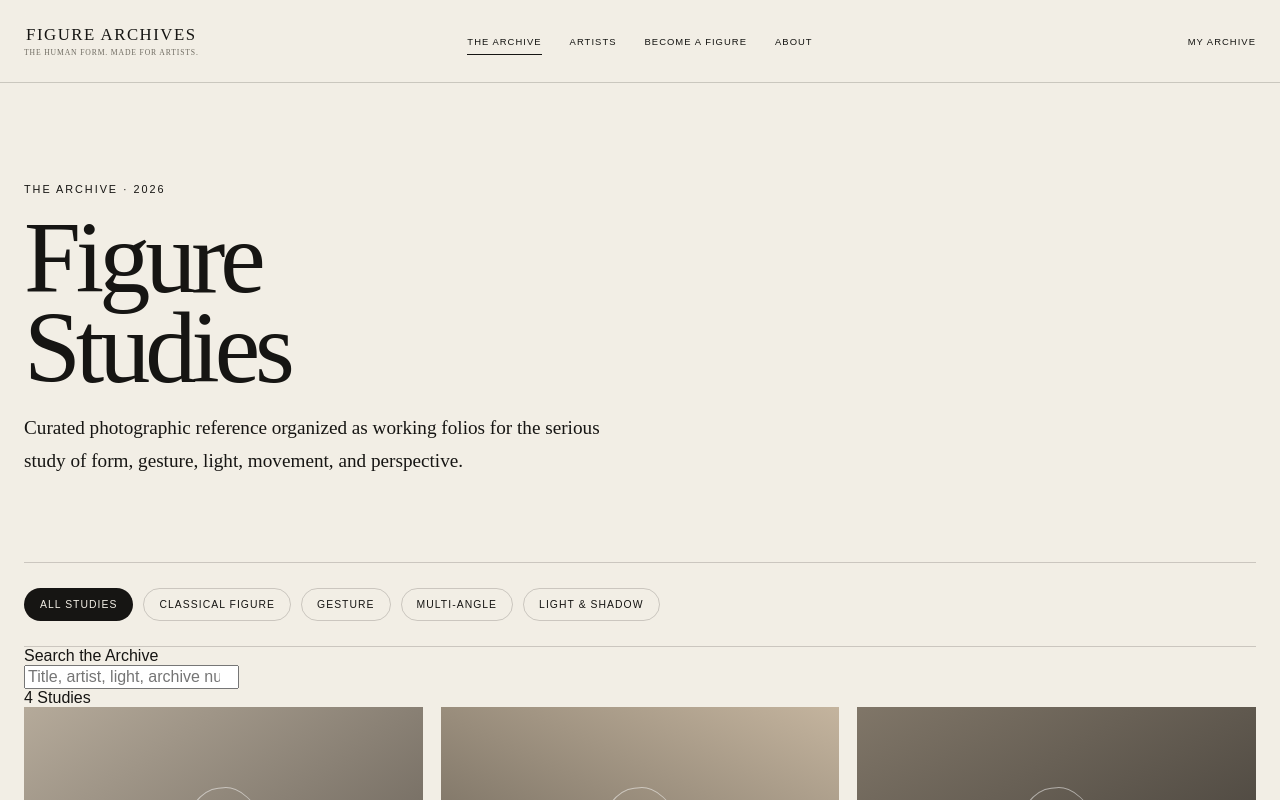
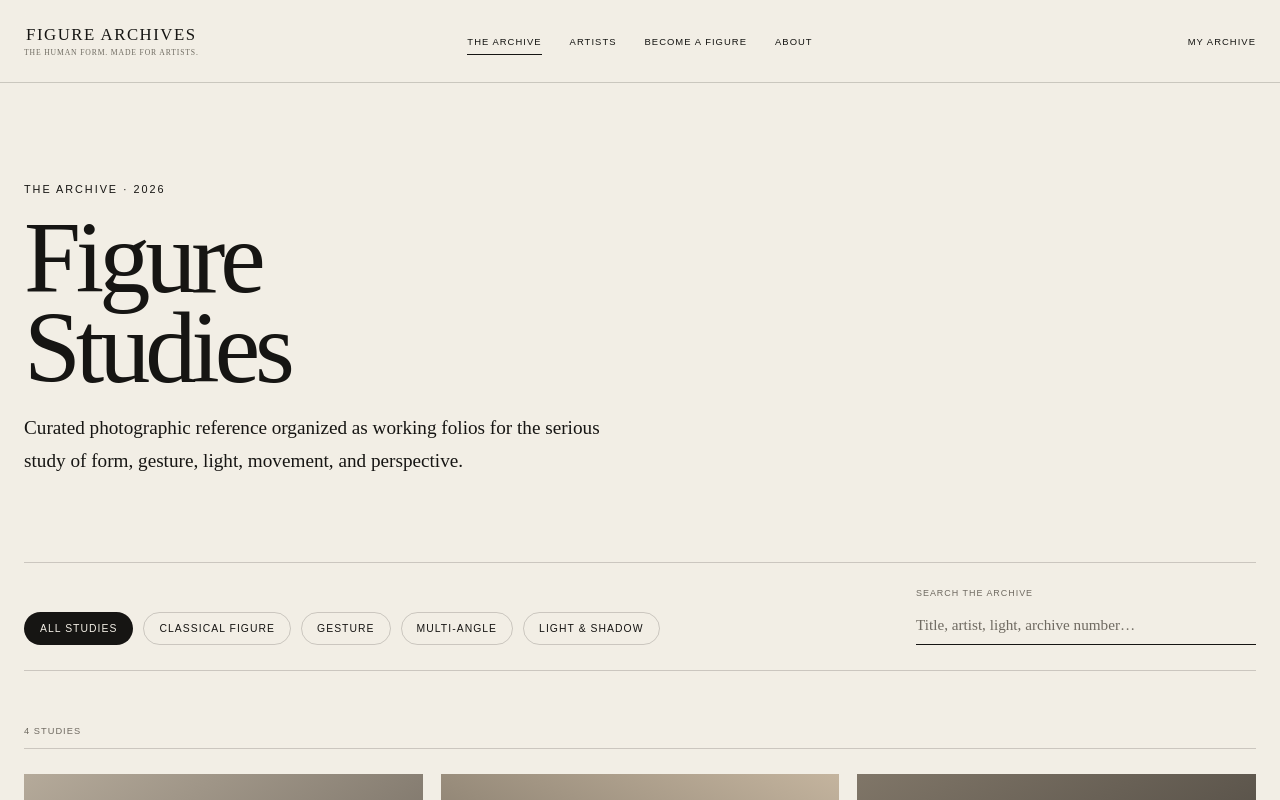
Before and after one commit to stephencefalo/figure-archives, a Next.js app: page /archive in a window 1280 px wide. Shown: the top 800 px of the page. Built offline with nearby package versions, Linux system fonts and the light colour scheme.

Commit message:
Update globals.css

```diff
--- a/app/globals.css
+++ b/app/globals.css
@@ -2943,3 +2943,174 @@ img {
     flex-direction: column;
   }
 }
+/* --------------------------------
+   ARCHIVE BROWSER
+-------------------------------- */
+
+.archive-tools {
+  display: grid;
+  grid-template-columns: 1fr 340px;
+  gap: 50px;
+
+  align-items: end;
+
+  padding-top: 25px;
+  padding-bottom: 25px;
+
+  border-bottom: 1px solid var(--line);
+}
+
+.archive-tools .filters {
+  padding: 0;
+
+  border: 0;
+}
+
+.archive-search label {
+  display: block;
+
+  margin-bottom: 8px;
+
+  color: var(--muted);
+
+  font-size: 0.56rem;
+  letter-spacing: 0.11em;
+  text-transform: uppercase;
+}
+
+.archive-search-field {
+  display: flex;
+  align-items: center;
+
+  border-bottom: 1px solid var(--ink);
+}
+
+.archive-search-field input {
+  width: 100%;
+
+  padding: 10px 0;
+
+  border: 0;
+  outline: 0;
+
+  background: transparent;
+  color: var(--ink);
+
+  font-family: var(--serif);
+  font-size: 0.95rem;
+}
+
+.archive-search-field input::placeholder {
+  color: var(--muted);
+}
+
+.archive-search-field button {
+  width: 30px;
+
+  border: 0;
+
+  background: transparent;
+  color: var(--ink);
+
+  cursor: pointer;
+
+  font-family: var(--serif);
+  font-size: 1.3rem;
+}
+
+.archive-results {
+  padding-top: 55px;
+  padding-bottom: 120px;
+}
+
+.archive-result-heading {
+  display: flex;
+  justify-content: space-between;
+
+  margin-bottom: 25px;
+  padding-bottom: 12px;
+
+  border-bottom: 1px solid var(--line);
+
+  color: var(--muted);
+
+  font-size: 0.58rem;
+  letter-spacing: 0.11em;
+  text-transform: uppercase;
+}
+
+.archive-empty {
+  max-width: 500px;
+
+  margin: 110px auto;
+
+  text-align: center;
+}
+
+.archive-empty-mark {
+  width: 82px;
+  height: 82px;
+
+  display: grid;
+  place-items: center;
+
+  margin: 0 auto 30px;
+
+  border: 1px solid var(--line);
+  border-radius: 50%;
+
+  font-family: var(--serif);
+  font-size: 1.4rem;
+}
+
+.archive-empty h2 {
+  margin: 0 0 15px;
+
+  font-family: var(--serif);
+  font-size: 2.7rem;
+  font-weight: 400;
+}
+
+.archive-empty p {
+  margin-bottom: 30px;
+
+  color: var(--muted);
+
+  font-family: var(--serif);
+  line-height: 1.7;
+}
+
+@media (max-width: 760px) {
+
+  .archive-tools {
+    grid-template-columns: 1fr;
+
+    gap: 25px;
+  }
+
+  .archive-tools .filters {
+    order: 2;
+
+    width: 100%;
+
+    overflow-x: auto;
+    flex-wrap: nowrap;
+
+    padding-bottom: 5px;
+
+    scrollbar-width: none;
+  }
+
+  .archive-tools .filters::-webkit-scrollbar {
+    display: none;
+  }
+
+  .archive-search {
+    order: 1;
+  }
+
+  .archive-results {
+    padding-top: 35px;
+    padding-bottom: 80px;
+  }
+}
```
